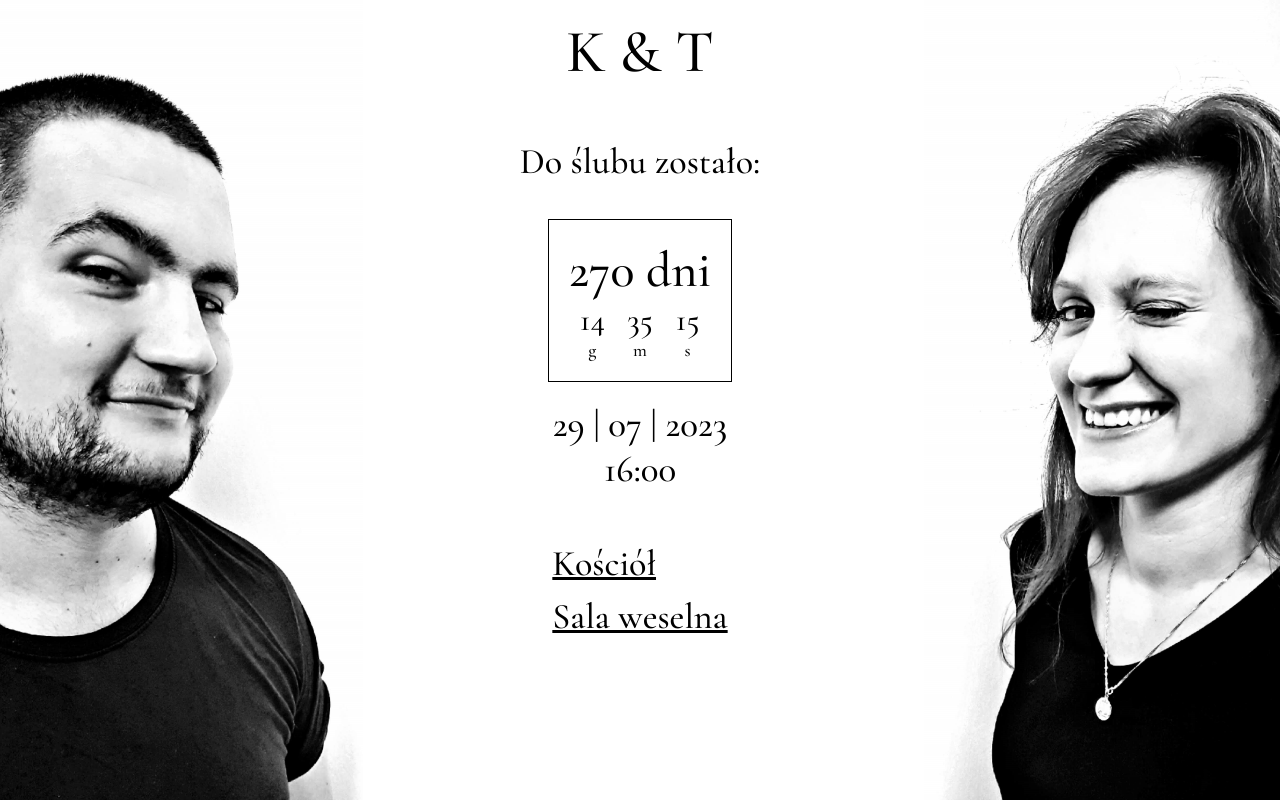
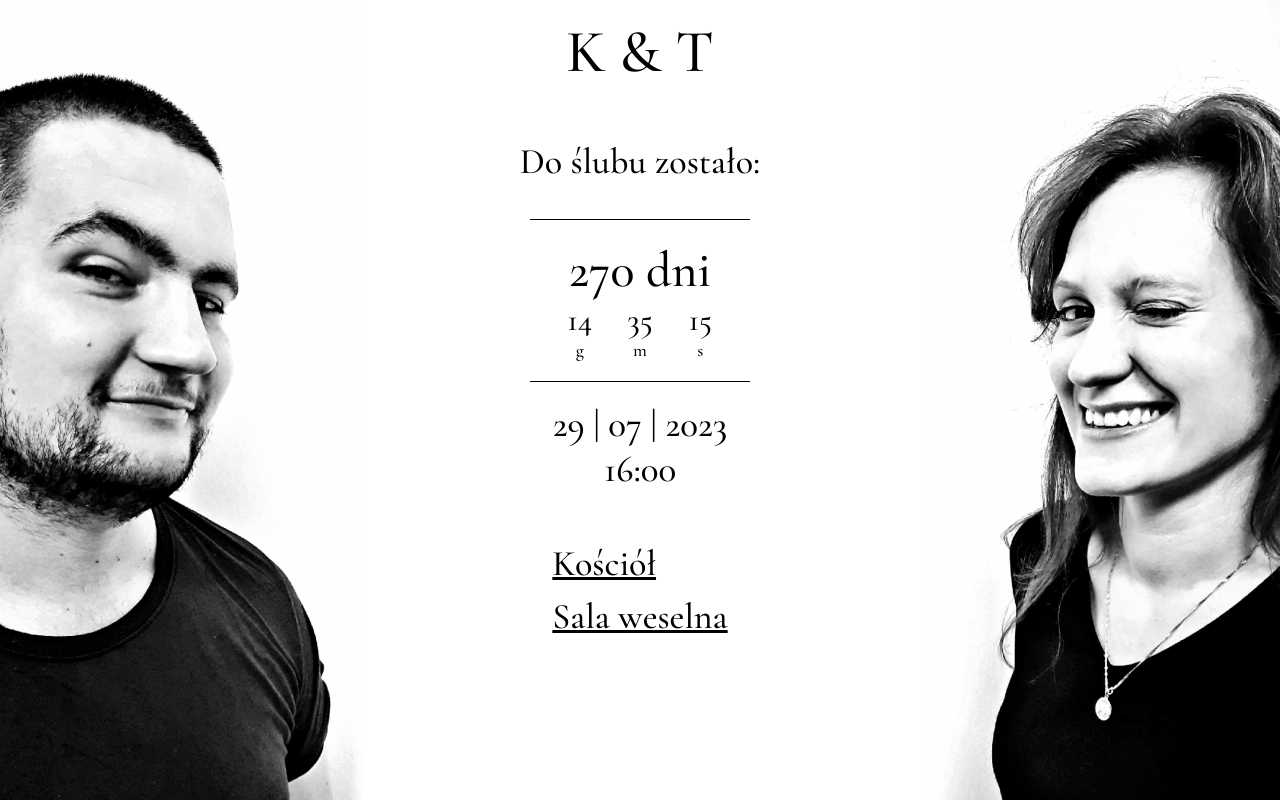
Before and after one commit to magliarosa/bedziewesele, a React (Create React App) app: page / in a window 1280 px wide. Built offline with nearby package versions, Linux system fonts and the light colour scheme.

Commit message:
fixed countdown section

```diff
--- a/src/App.js
+++ b/src/App.js
@@ -115,9 +115,13 @@ const WeddingDate = styled.div`
 
 const WeddingCountdown = styled.div`
   font-size: calc(10px + 5vmin);
+  border-left: 0px;
+  border-right: 0px;
+  border-top: 0.5px;
+  border-bottom: 0.5px;
   border-style: solid;
-  border-width: 0.5px;
   padding: 20px;
+  min-width: 180px;
 `
 const TimeContainer = styled.div`
   display: flex;
```
